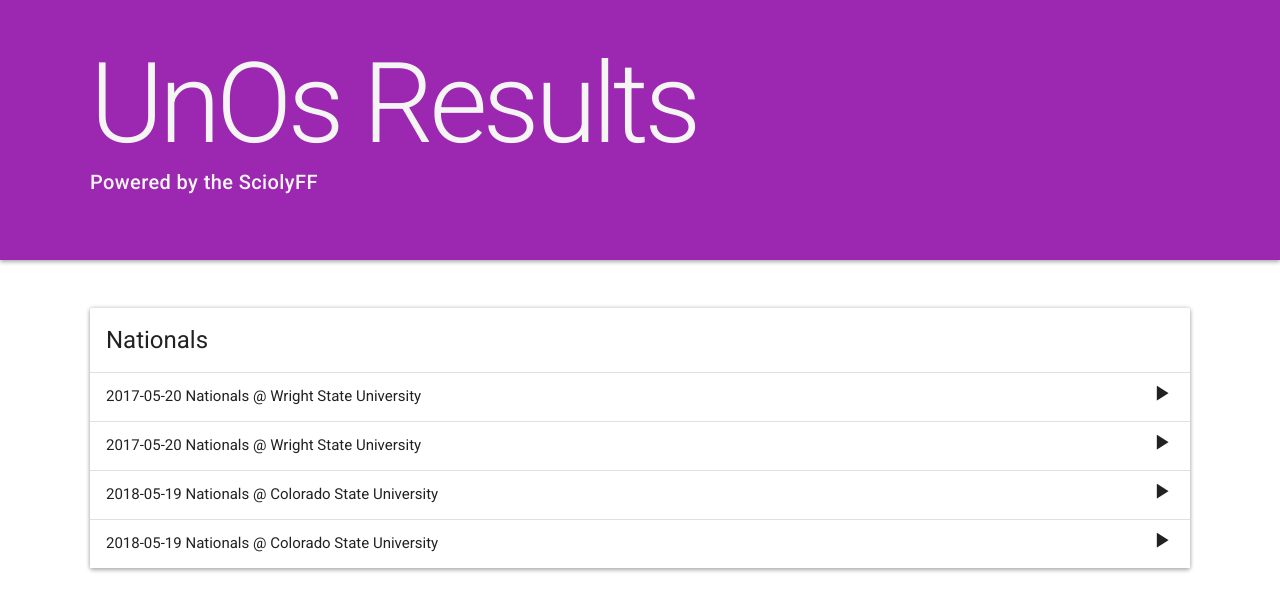
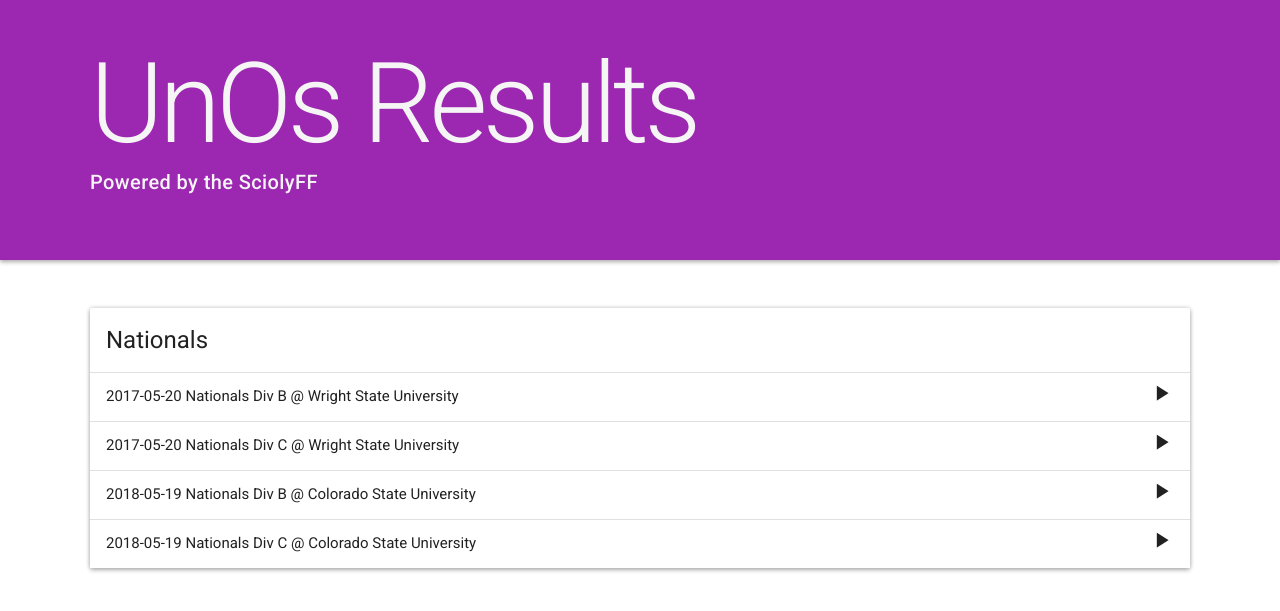
Before and after one commit to unosmium/unosmium.github.io.old, a Jekyll site: the page built from results/index.html, in a window 1280 px wide. Shown: the top 611 px of the page. Built offline with Jekyll 4.4.1, drawn with Linux system fonts in a browser that asks for light colours.

```diff
--- a/results/index.html
+++ b/results/index.html
@@ -7,11 +7,17 @@
     <h2 class="card-title">Nationals</h2>
   </div>
   <ul class="list-group list-group-flush">
+
   {% for x in site.data %}
     <a href="{{ x[0] }}" class="list-group-item">
-    {{ x[1]["Tournament"]["date"] }} Nationals @ {{ x[1]["Tournament"]["location"] }}
-    <i class="material-icons float-right">play_arrow</i>
+
+      {{ x[1]["Tournament"]["date"] }} Nationals
+      Div {{ x[1]["Tournament"]["division"] }}
+      @ {{ x[1]["Tournament"]["location"] }}
+
+      <i class="material-icons float-right">play_arrow</i>
     </a>
   {% endfor %}
+
   </ul>
 </div>
```
Also changed, not shown: _posts/2019-05-06-welcome-to-jekyll.markdown (deleted, +0 -25 lines), about.md (deleted, +0 -18 lines).
